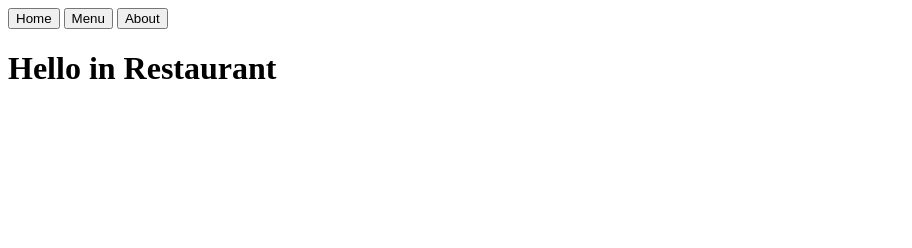
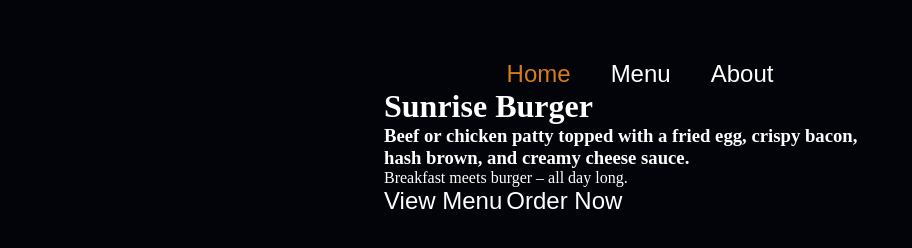
Before and after one commit to Ali-Salama7/odin-restaurant-page, a website built with webpack: page src/template.html in a window 1280 px wide. Shown: the whole page, without its empty margins (0-912 px from the left). Built offline with nearby package versions, Linux system fonts and the light colour scheme.

Commit message:
add structure of home page and style header and navbar

```diff
--- a/src/index.ts
+++ b/src/index.ts
@@ -1,4 +1,6 @@
+import AboutPage from "./pages/aboutPage"
 import HomePage from "./pages/homePage"
+import MenuPage from "./pages/menuPage"
 import "./style.css"
 
 
@@ -14,6 +16,30 @@ const pages = (() => {
     const navHomeButton = document.querySelector(".nav-home") as HTMLButtonElement
     const navMenuButton = document.querySelector(".nav-menu") as HTMLButtonElement
     const navAboutButton = document.querySelector(".nav-about") as HTMLButtonElement
+    const buttons = document.querySelectorAll(".btn")
+
+    buttons.forEach(button => {
+        button.addEventListener("click", () => {
+            const currentActive = document.querySelector(".btn.active")
+            if(currentActive){
+                currentActive.classList.remove("active")
+            }
+            button.classList.add("active")
+        })
+    })
+
+
+    navHomeButton.addEventListener("click", () => {
+        loadPage(HomePage())
+    })
+
+    navMenuButton.addEventListener("click", () => {
+        loadPage(MenuPage())
+    })
+
+    navAboutButton.addEventListener("click", () => {
+        loadPage(AboutPage())
+    })
 
     return {loadPage}
 })()
--- a/src/pages/aboutPage.ts
+++ b/src/pages/aboutPage.ts
@@ -0,0 +1,12 @@
+const AboutPage = () => {
+    const aboutContainer = document.createElement("div")
+    aboutContainer.classList.add("about-container")
+
+    aboutContainer.innerHTML = `
+        <h1>About</h1>
+    `
+
+    return aboutContainer
+}
+
+export default AboutPage
--- a/src/pages/homePage.ts
+++ b/src/pages/homePage.ts
@@ -2,10 +2,20 @@ const HomePage = () => {
     const homeContainer = document.createElement("div") as HTMLDivElement
     homeContainer.classList.add("home-container")
 
-    const heading = document.createElement("h1") as HTMLHeadingElement
-    heading.textContent = "Hello in Restaurant"
-
-    homeContainer.appendChild(heading)
+    homeContainer.innerHTML = `
+        <div class="home-content">
+            <div class="top">
+                <h1>Sunrise Burger</h1>
+                <h3>Beef or chicken patty topped with a fried egg, crispy bacon, hash brown, and creamy cheese sauce.</h3>
+                <p>Breakfast meets burger – all day long.</p>
+            </div>
+            <div class="bottom">
+                <button class="view-menu">View Menu</button>
+                <button class="order-now">Order Now</button>
+            </div>
+        </div>
+        <div class="home-image"></div>
+    `
 
     return homeContainer
 }
--- a/src/pages/menuPage.ts
+++ b/src/pages/menuPage.ts
@@ -0,0 +1,12 @@
+const MenuPage = () => {
+    const menuContainer = document.createElement("div") as HTMLDivElement
+    menuContainer.classList.add("menu-container")
+
+    menuContainer.innerHTML = `
+        <h1>Menu</h1>
+    `
+
+    return menuContainer
+}
+
+export default MenuPage
--- a/src/style.css
+++ b/src/style.css
@@ -0,0 +1,37 @@
+*{
+    margin: 0;
+    padding: 0;
+    box-sizing: border-box;
+}
+
+body{
+    padding: 0 30%;
+    background-color: #030409;
+    min-height: 100vh;
+}
+
+header{
+    padding-top: 60px;
+}
+
+nav{
+    display: flex;
+    justify-content: center;
+    gap: 40px;
+}
+
+button{
+    font-size: 24px;
+    border: none;
+    background: none;
+    color: white;
+    cursor: pointer;
+}
+
+.btn.active{
+    color: #D47D19;
+}
+
+.content{
+    color: white;
+}
--- a/src/template.html
+++ b/src/template.html
@@ -8,9 +8,9 @@
 <body>
     <header>
         <nav>
-            <button class="nav-home">Home</button>
-            <button class="nav-menu">Menu</button>
-            <button class="nav-about">About</button>
+            <button class="nav-home btn active">Home</button>
+            <button class="nav-menu btn">Menu</button>
+            <button class="nav-about btn">About</button>
         </nav>
     </header>
     <div class="content"></div>
```
Also changed, not shown: 1 other file.
